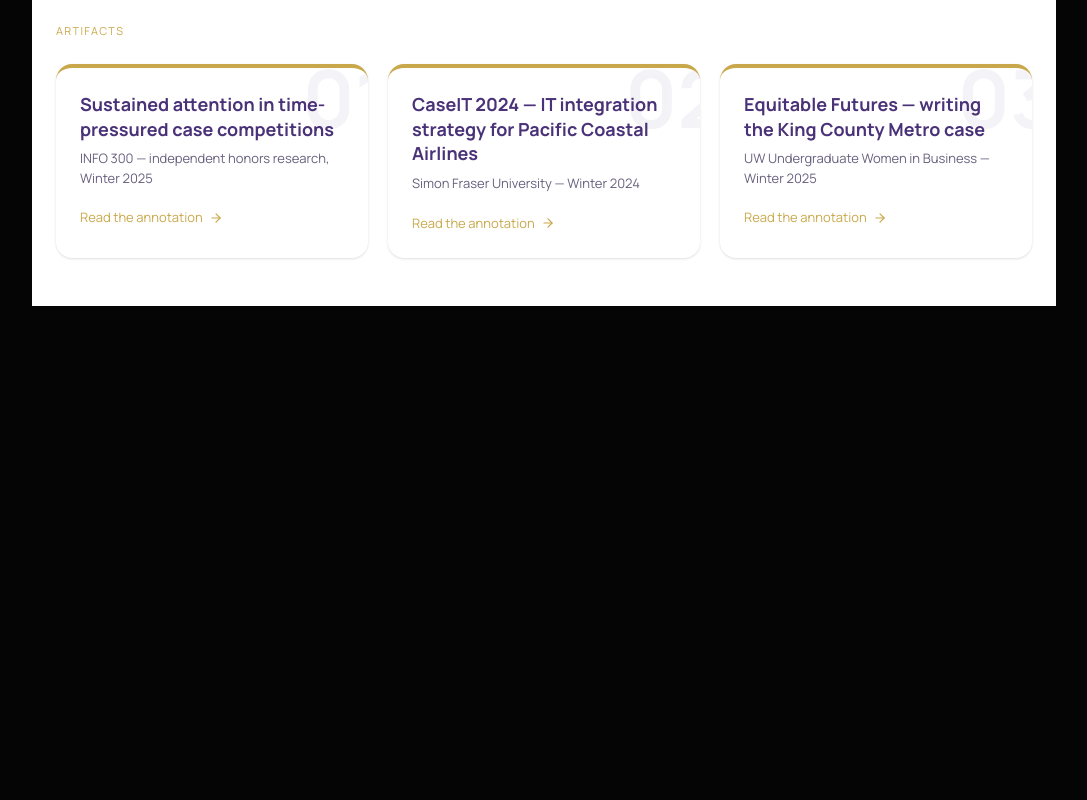
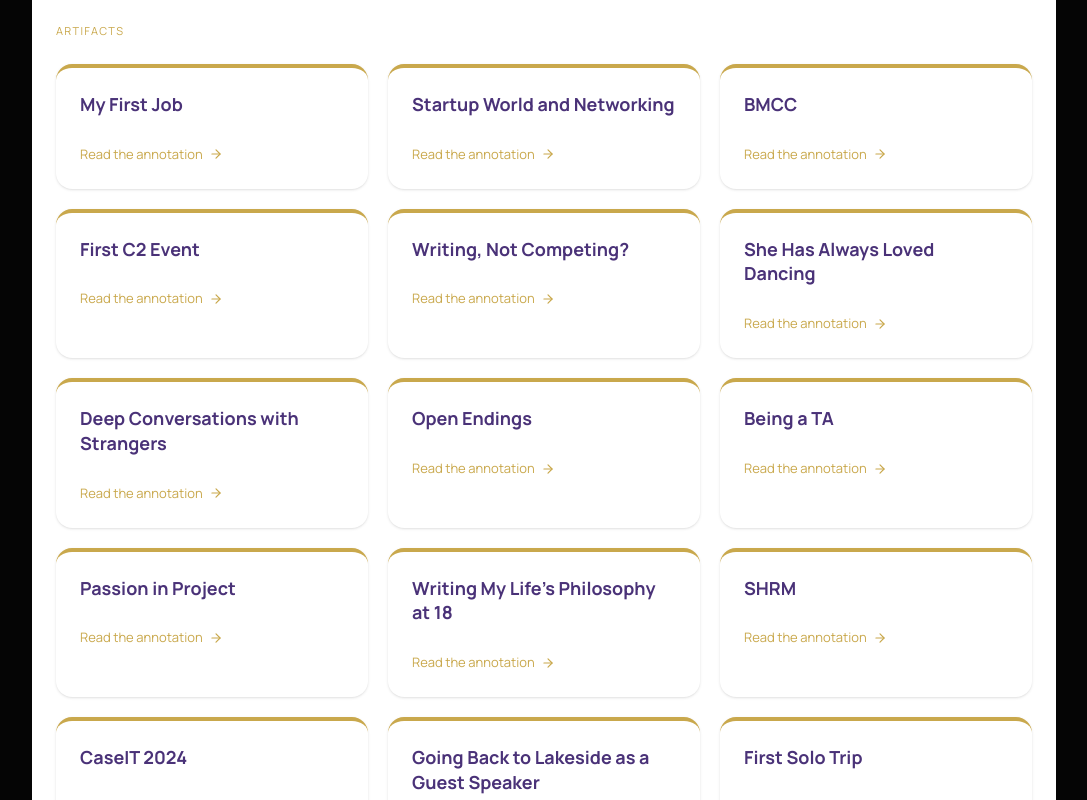
Before and after one commit to ivadhooria2004/portfolio-iva-dhooria, a Next.js app: page /honors-portfolio in a window 1280 px wide. Shown: the part 2720-3520 px from the top of the page, without its empty margins (96-1183 px from the left). Before the commit the page ends 3122 px from the top, so only its background shows below. Built offline with nearby package versions, Linux system fonts and the light colour scheme.

Commit message:
Update page.jsx

```diff
--- a/app/honors-portfolio/page.jsx
+++ b/app/honors-portfolio/page.jsx
@@ -75,23 +75,184 @@ const adHocHonors = [
 ];
 
 const artifacts = [
+  // THEME 1: Intentional Exploration
   {
-    number: "01",
-    title: "Sustained attention in time-pressured case competitions",
-    context: "INFO 300 — independent honors research, Winter 2025",
-    href: "/honors-portfolio/info-300-research",
+    id: "first-job",
+    title: "My First Job",
+    date: "September 2023",
+    period: "Sophomore Year, Fall Quarter",
+    theme: "Intentional Exploration",
+    themeKey: "exploration",
+    year: 2023,
+    reflection: null,
+    photo: null,
   },
   {
-    number: "02",
-    title: "CaseIT 2024 — IT integration strategy for Pacific Coastal Airlines",
-    context: "Simon Fraser University — Winter 2024",
-    href: "/honors-portfolio/caseit-2024",
+    id: "startup-world",
+    title: "Startup World and Networking",
+    date: "September 2024 – June 2025",
+    period: "Junior Year",
+    theme: "Intentional Exploration",
+    themeKey: "exploration",
+    year: 2024,
+    reflection: null,
+    photo: null,
   },
   {
-    number: "03",
-    title: "Equitable Futures — writing the King County Metro case",
-    context: "UW Undergraduate Women in Business — Winter 2025",
-    href: "/honors-portfolio/equitable-futures",
+    id: "bmcc",
+    title: "BMCC",
+    date: "November 10–17, 2024",
+    period: "Junior Year, Fall Quarter",
+    theme: "Intentional Exploration",
+    themeKey: "exploration",
+    year: 2024,
+    reflection: null,
+    photo: null,
+  },
+  {
+    id: "first-c2-event",
+    title: "First C2 Event",
+    date: "January 21, 2025",
+    period: "Junior Year, Winter Quarter",
+    theme: "Intentional Exploration",
+    themeKey: "exploration",
+    year: 2025,
+    reflection: null,
+    photo: null,
+  },
+  {
+    id: "writing-not-competing",
+    title: "Writing, Not Competing?",
+    date: "February 2025",
+    period: "Junior Year, Winter Quarter",
+    theme: "Intentional Exploration",
+    themeKey: "exploration",
+    year: 2025,
+    reflection: null,
+    photo: null,
+  },
+  // THEME 2: Consistent Curiosity
+  {
+    id: "always-loved-dancing",
+    title: "She Has Always Loved Dancing",
+    date: "September 2023 – June 2024",
+    period: "Sophomore Year",
+    theme: "Consistent Curiosity",
+    themeKey: "curiosity",
+    year: 2023,
+    reflection: null,
+    photo: null,
+  },
+  {
+    id: "deep-conversations",
+    title: "Deep Conversations with Strangers",
+    date: "November 17, 2023",
+    period: "Sophomore Year",
+    theme: "Consistent Curiosity",
+    themeKey: "curiosity",
+    year: 2023,
+    reflection: null,
+    photo: null,
+  },
+  {
+    id: "open-endings",
+    title: "Open Endings",
+    date: "April 7–12, 2025",
+    period: "Junior Year",
+    theme: "Consistent Curiosity",
+    themeKey: "curiosity",
+    year: 2025,
+    reflection: null,
+    photo: null,
+  },
+  {
+    id: "being-a-ta",
+    title: "Being a TA",
+    date: "January 2025 – June 2026",
+    period: "Junior and Senior Year",
+    theme: "Consistent Curiosity",
+    themeKey: "curiosity",
+    year: 2025,
+    reflection: null,
+    photo: null,
+  },
+  {
+    id: "passion-in-project",
+    title: "Passion in Project",
+    date: "Winter 2026",
+    period: "Senior Year",
+    theme: "Consistent Curiosity",
+    themeKey: "curiosity",
+    year: 2026,
+    reflection: null,
+    photo: null,
+  },
+  // THEME 3: Relearning Authenticity
+  {
+    id: "lifes-philosophy",
+    title: "Writing My Life's Philosophy at 18",
+    date: "Winter 2023",
+    period: "Freshman Year",
+    theme: "Relearning Authenticity",
+    themeKey: "authenticity",
+    year: 2023,
+    reflection: null,
+    photo: null,
+  },
+  {
+    id: "shrm",
+    title: "SHRM",
+    date: "Spring 2023",
+    period: "Freshman Year",
+    theme: "Relearning Authenticity",
+    themeKey: "authenticity",
+    year: 2023,
+    reflection: null,
+    photo: null,
+  },
+  {
+    id: "caseit-2024",
+    title: "CaseIT 2024",
+    date: "Winter 2024",
+    period: "Sophomore Year",
+    theme: "Relearning Authenticity",
+    themeKey: "authenticity",
+    year: 2024,
+    reflection: null,
+    photo: null,
+  },
+  {
+    id: "lakeside-speaker",
+    title: "Going Back to Lakeside as a Guest Speaker",
+    date: "Summer 2025",
+    period: "Junior Year",
+    theme: "Relearning Authenticity",
+    themeKey: "authenticity",
+    year: 2025,
+    reflection: null,
+    photo: null,
+  },
+  {
+    id: "first-solo-trip",
+    title: "First Solo Trip",
+    date: "Summer 2025",
+    period: "Junior Year",
+    theme: "Relearning Authenticity",
+    themeKey: "authenticity",
+    year: 2025,
+    reflection: null,
+    photo: null,
+  },
+  {
+    id: "husky-100",
+    title: "Husky 100 Application",
+    date: "Winter 2026",
+    period: "Senior Year",
+    theme: "Relearning Authenticity",
+    themeKey: "authenticity",
+    year: 2026,
+    reflection: null,
+    photo: null,
   },
 ];
 
```
